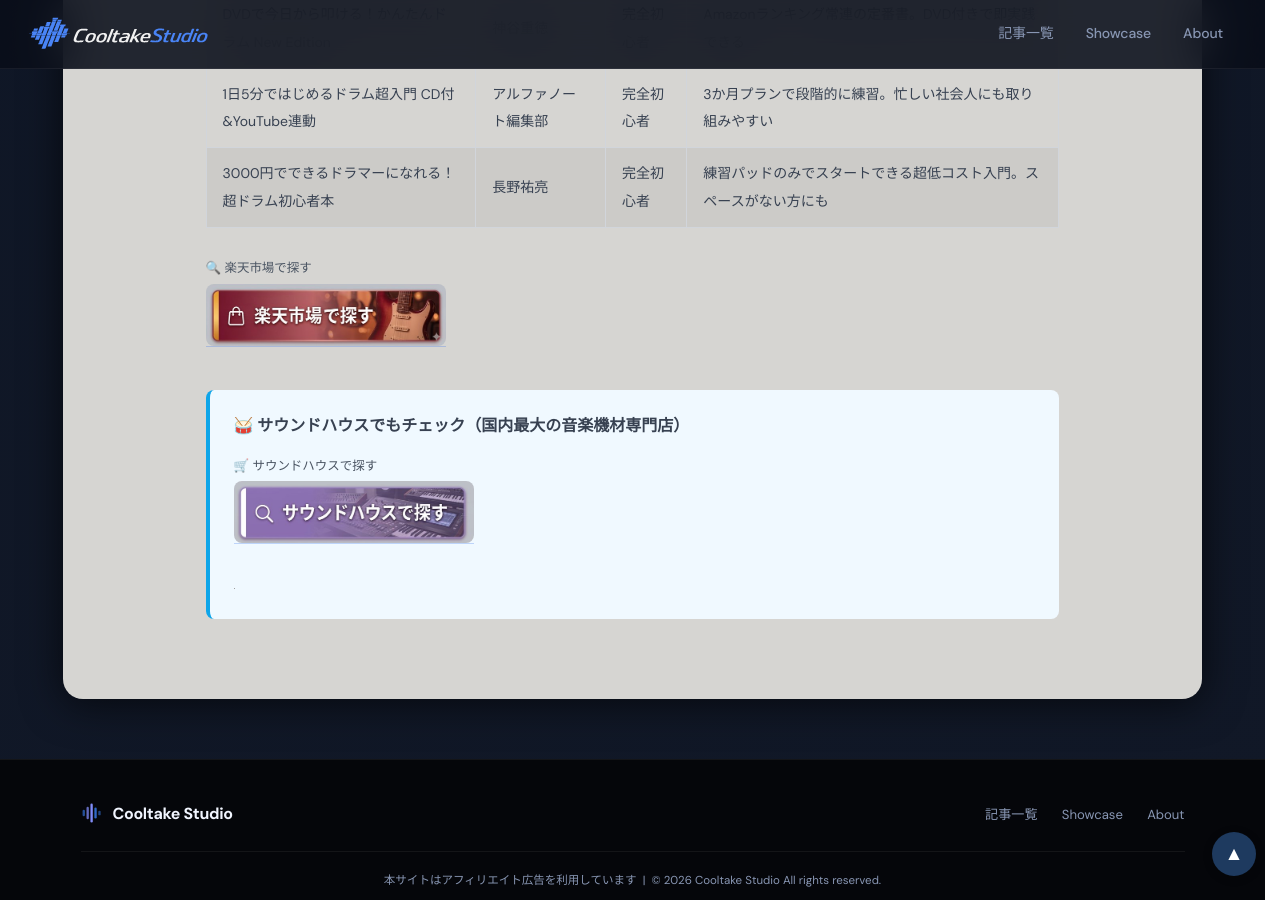
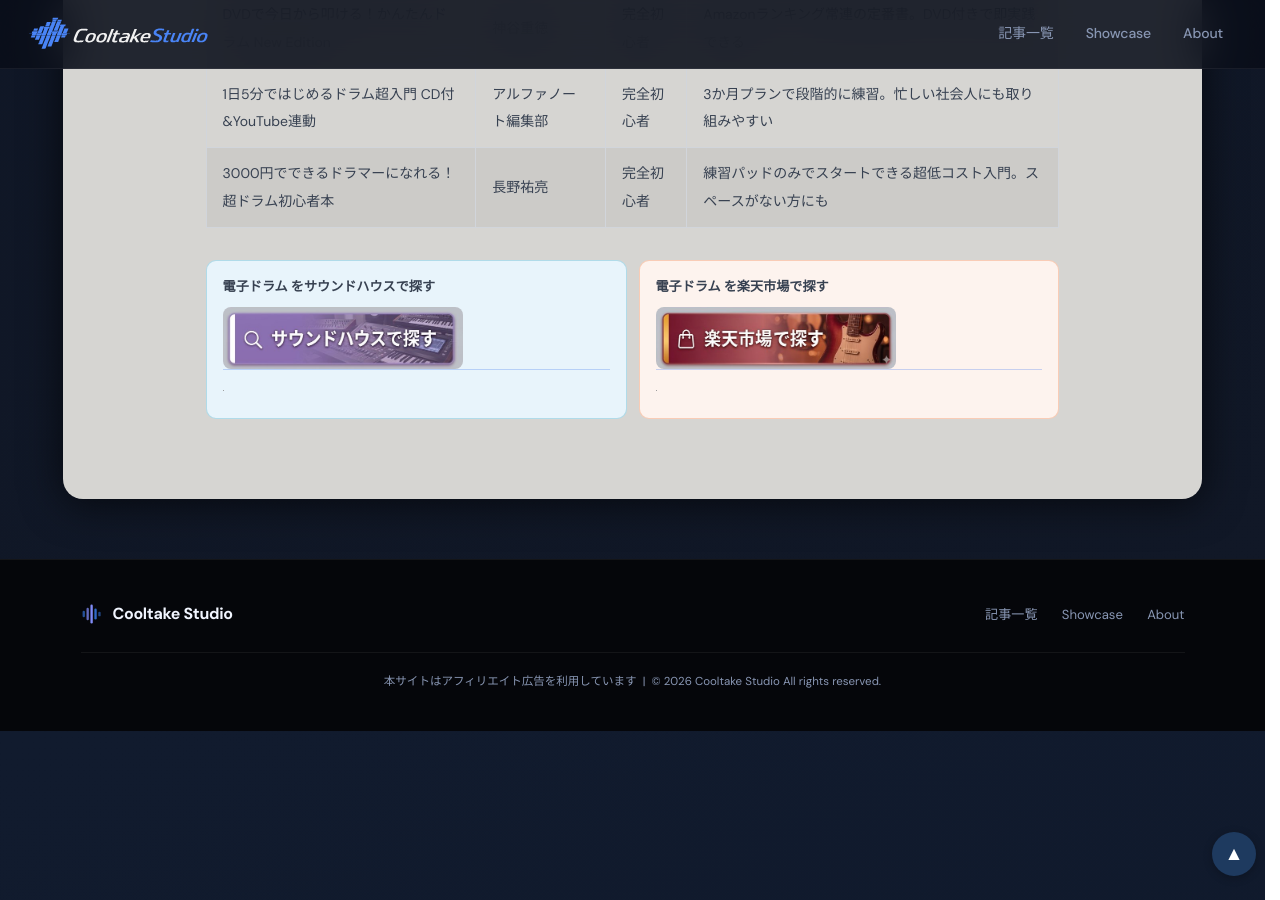
Before and after one commit to cooltake/cooltake-staging, a Jekyll site: the page built from _posts/2026-05-22-drum-guide.md, in a window 1280 px wide and 900 px high, scrolled down 5644 px. Built offline with Jekyll 4.4.1, drawn with Linux system fonts in a browser that asks for light colours; some web fonts are replaced; grey boxes are pictures that could not be loaded.

Commit message:
style: unify shop buttons to new design

```diff
--- a/_posts/2026-05-22-drum-guide.md
+++ b/_posts/2026-05-22-drum-guide.md
@@ -129,12 +129,15 @@
 
 <!-- AFFILIATE_PLACEHOLDER: Amazon教則本リンク（もしもアフィリエイト Amazon審査通過後に設置予定 site_id=672391） -->
 
-<div style="margin:1rem 0;"><span style="display:block;font-size:.78rem;color:#4b5563;margin-bottom:4px;">🔍 楽天市場で探す</span>
-<a href="https://hb.afl.rakuten.co.jp/hgc/0b15ddc7.28c5c9ed.0b15ddc8.5d23dd4d/?pc=https%3A%2F%2Fsearch.rakuten.co.jp%2Fsearch%2Fmall%2F%E9%9B%BB%E5%AD%90%E3%83%89%E3%83%A9%E3%83%A0%2B%E5%88%9D%E5%BF%83%E8%80%85%2B%E3%82%BB%E3%83%83%E3%83%88%2F" rel="nofollow" referrerpolicy="no-referrer-when-downgrade" style="display:inline-block;text-decoration:none;"><img src="/assets/images/btn-rakuten.jpg" alt="楽天市場で探す" width="240" style="height:auto;border-radius:8px;display:block;"></a></div>
-
-<div style="margin:2rem 0;padding:1.2rem 1.5rem;background:#f0f9ff;border-left:4px solid #0ea5e9;border-radius:8px;">
-<p style="margin:0 0 .6rem;font-weight:bold;font-size:1rem;">&#x1F941; サウンドハウスでもチェック（国内最大の音楽機材専門店）</p>
-<div style="margin:.8rem 0;"><span style="display:block;font-size:.78rem;color:#4b5563;margin-bottom:3px;margin-top:6px;">🛒 サウンドハウスで探す</span>
-<a href="https://h.accesstrade.net/sp/cc?rk=01001xqc00os63&url=https%3A%2F%2Fwww.soundhouse.co.jp%2Fsearch%2Findex%2F%3Fsearch_all%3D%E9%9B%BB%E5%AD%90%E3%83%89%E3%83%A9%E3%83%A0" rel="nofollow" referrerpolicy="no-referrer-when-downgrade" style="display:inline-block;text-decoration:none;"><img src="/assets/images/btn-soundhouse.jpg" alt="サウンドハウスで探す" width="240" style="height:auto;border-radius:8px;display:block;"></a></div>
+<div style="display:flex;gap:.75rem;margin:2rem 0;">
+<div style="flex:1;padding:.8rem 1rem 1rem;background:#e8f4fb;border-radius:10px;border:1px solid rgba(8,145,178,.25);">
+<p style="margin:0 0 .5rem;color:#374151;font-size:.82rem;font-weight:bold;">電子ドラム をサウンドハウスで探す</p>
+<a href="https://h.accesstrade.net/sp/cc?rk=01001xqc00os63&url=https%3A%2F%2Fwww.soundhouse.co.jp%2Fsearch%2Findex%2F%3Fsearch_all%3D%E9%9B%BB%E5%AD%90%E3%83%89%E3%83%A9%E3%83%A0" rel="nofollow" referrerpolicy="no-referrer-when-downgrade" style="display:block;text-decoration:none;"><img src="/assets/images/btn-soundhouse.jpg" alt="サウンドハウスで探す" width="240" style="height:auto;border-radius:8px;display:block;"></a>
 <img src="https://h.accesstrade.net/sp/rr?rk=01001xqc00os63" width="1" height="1" border="0" alt="" loading="lazy">
 </div>
+<div style="flex:1;padding:.8rem 1rem 1rem;background:#fdf3ee;border-radius:10px;border:1px solid rgba(234,88,12,.25);">
+<p style="margin:0 0 .5rem;color:#374151;font-size:.82rem;font-weight:bold;">電子ドラム を楽天市場で探す</p>
+<a href="https://hb.afl.rakuten.co.jp/hgc/0b15ddc7.28c5c9ed.0b15ddc8.5d23dd4d/?pc=https%3A%2F%2Fsearch.rakuten.co.jp%2Fsearch%2Fmall%2F%E9%9B%BB%E5%AD%90%E3%83%89%E3%83%A9%E3%83%A0%2B%E5%88%9D%E5%BF%83%E8%80%85%2B%E3%82%BB%E3%83%83%E3%83%88%2F" rel="nofollow" referrerpolicy="no-referrer-when-downgrade" style="display:block;text-decoration:none;"><img src="/assets/images/btn-rakuten.jpg" alt="楽天市場で探す" width="240" style="height:auto;border-radius:8px;display:block;"></a>
+<img src="//i.moshimo.com/af/i/impression?a_id=5565352&amp;p_id=54&amp;pc_id=54&amp;pl_id=616" width="1" height="1" style="border:none;" alt="" loading="lazy">
+</div>
+</div>
```
